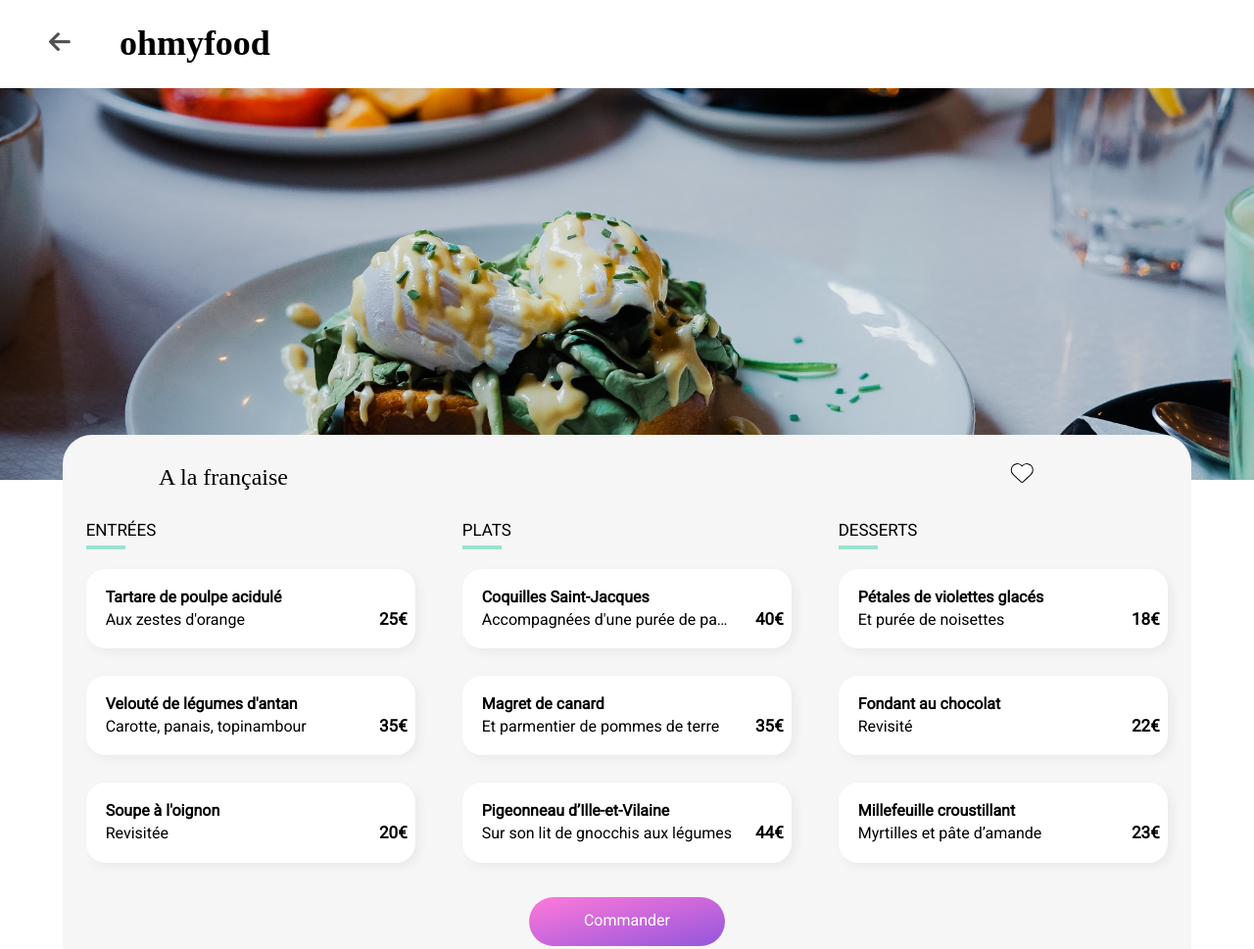
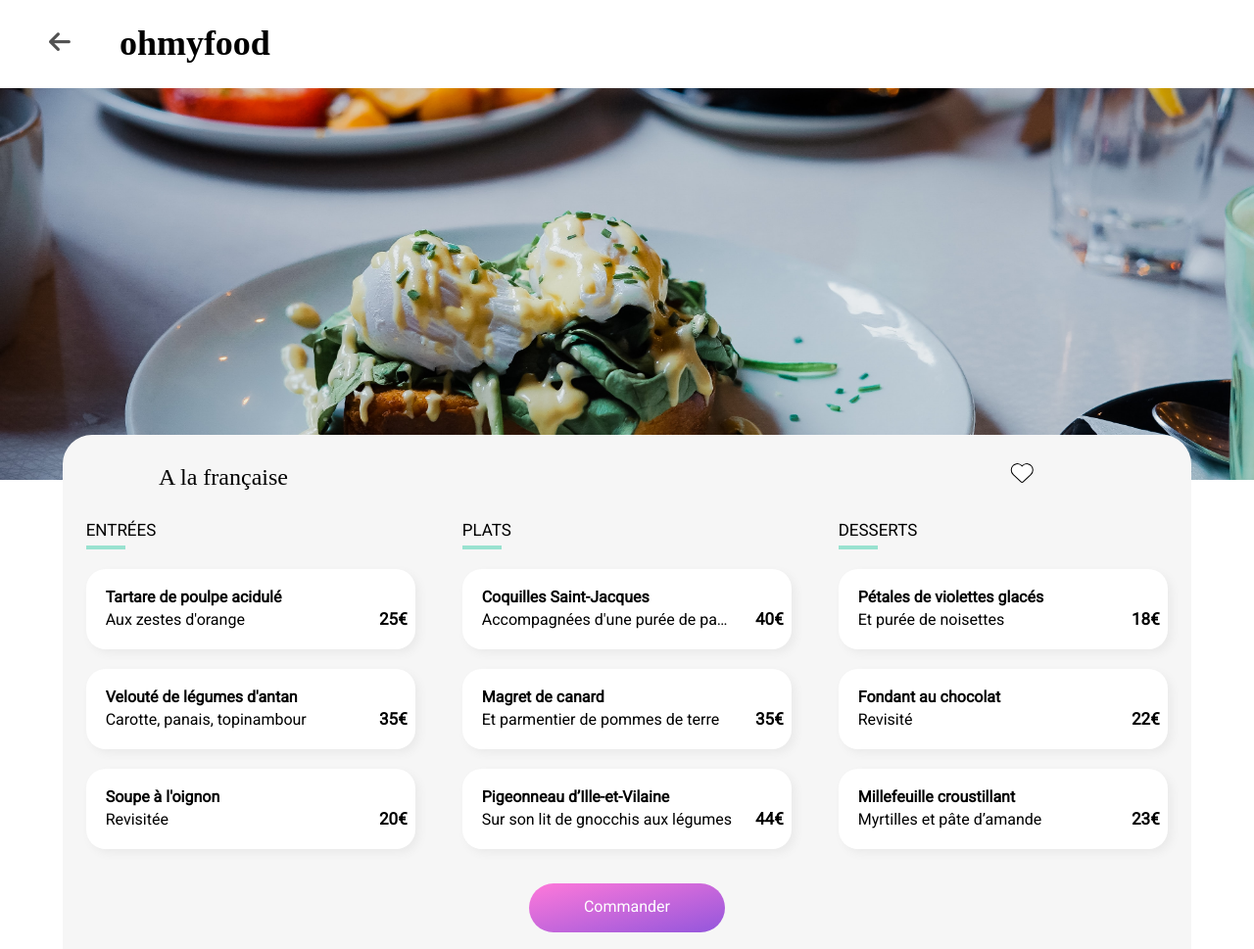
Before and after one commit to Joseph0105/Oh_my_food, a website: page pages/française.html in a window 1280 px wide. Shown: the top 969 px of the page at 98% size. Drawn offline with Linux system fonts and the light colour scheme; a web font is replaced by a local one.

Commit message:
version finale

```diff
--- a/scss/Pages/_cartes_menu.scss
+++ b/scss/Pages/_cartes_menu.scss
@@ -28,6 +28,7 @@ main {
   section .section_1 {
     padding: 5px;
     @include column;
+
     .section_title {
       font-size: 17px;
       height: 30px;
@@ -43,7 +44,7 @@ main {
       margin-bottom: 20px;
     }
     .cards_box {
-      height: 300px;
+      // height: 300px;
       @include column;
       gap: 20px;
       margin-bottom: 30px;
@@ -61,6 +62,7 @@ main {
         opacity: 0;
         transform: translateY(-30px);
         transition: 600ms;
+        height: 82px;
         &:hover {
           cursor: pointer;
           .card_hover {
@@ -115,14 +117,17 @@ main {
           transition: 300ms;
         }
       }
-      > .card_menu:nth-child(1) {
+      .card_menu:nth-child(1) {
         animation: apparition 0.8s 0.2s ease-out forwards;
       }
-      > .card_menu:nth-child(2) {
+      .card_menu:nth-child(2) {
         animation: apparition 0.8s 0.4s ease-out forwards;
       }
-      > .card_menu:nth-child(3) {
+      .card_menu:nth-child(3) {
         animation: apparition 0.8s 0.6s ease-out forwards;
+      }
+      .card_menu:nth-child(4) {
+        animation: apparition 0.8s 0.8s ease-out forwards;
       }
     }
   }
--- a/scss/Utils/_mixins.scss
+++ b/scss/Utils/_mixins.scss
@@ -33,7 +33,6 @@
 @mixin column {
   display: flex;
   flex-direction: column;
-  justify-content: space-between;
 }
 
 @mixin button {
```
Also changed, not shown: css/style.css, index.html (renamed from html/index.html), pages/délices.html (renamed from html/délices.html), pages/française.html (renamed from html/française.html), pages/la_palette.html (renamed from html/la_palette.html), pages/loader.html (renamed from html/loader.html), pages/note_enchnatee.html (renamed from html/note_enchnatee.html), style.css, 2 other files.
